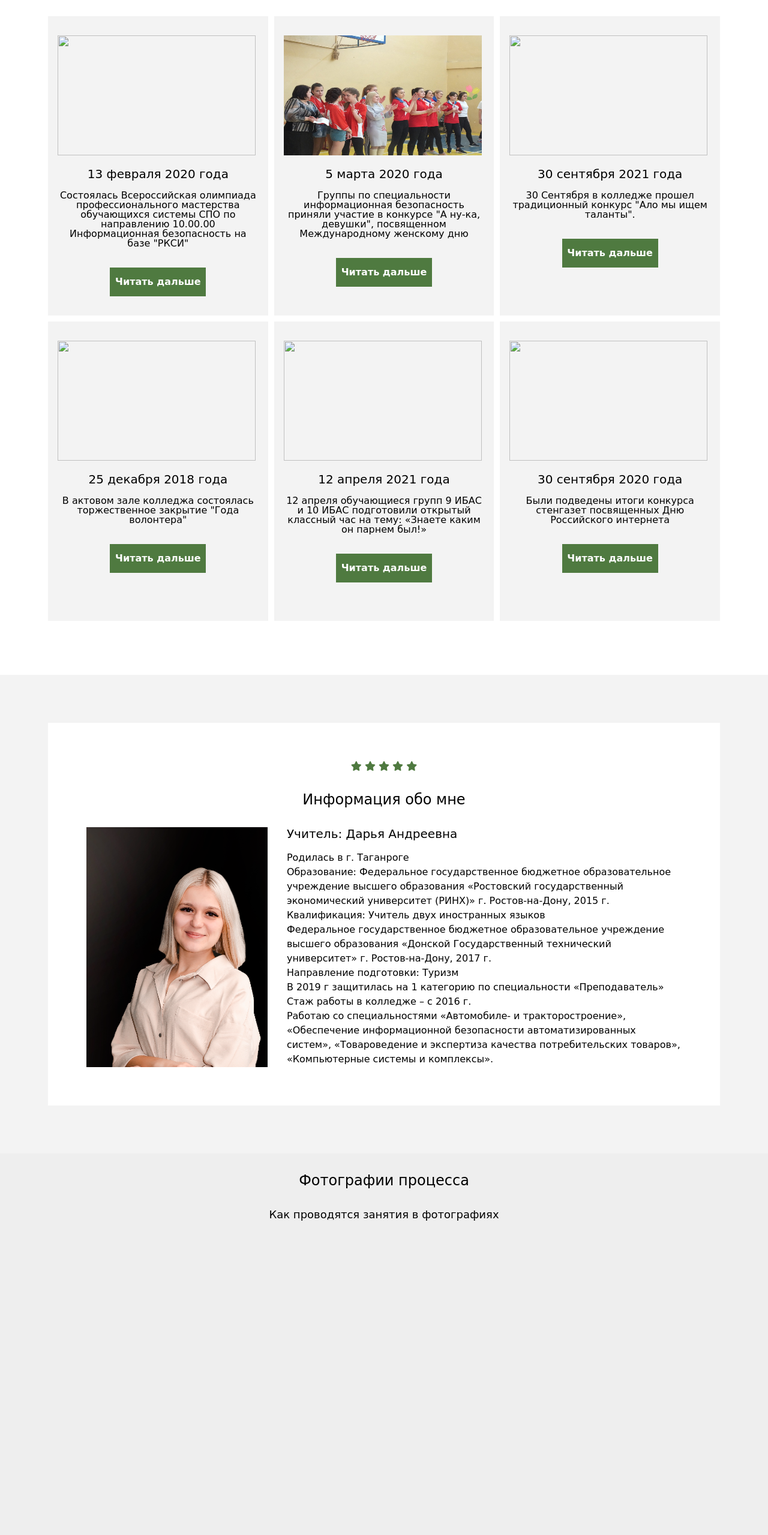
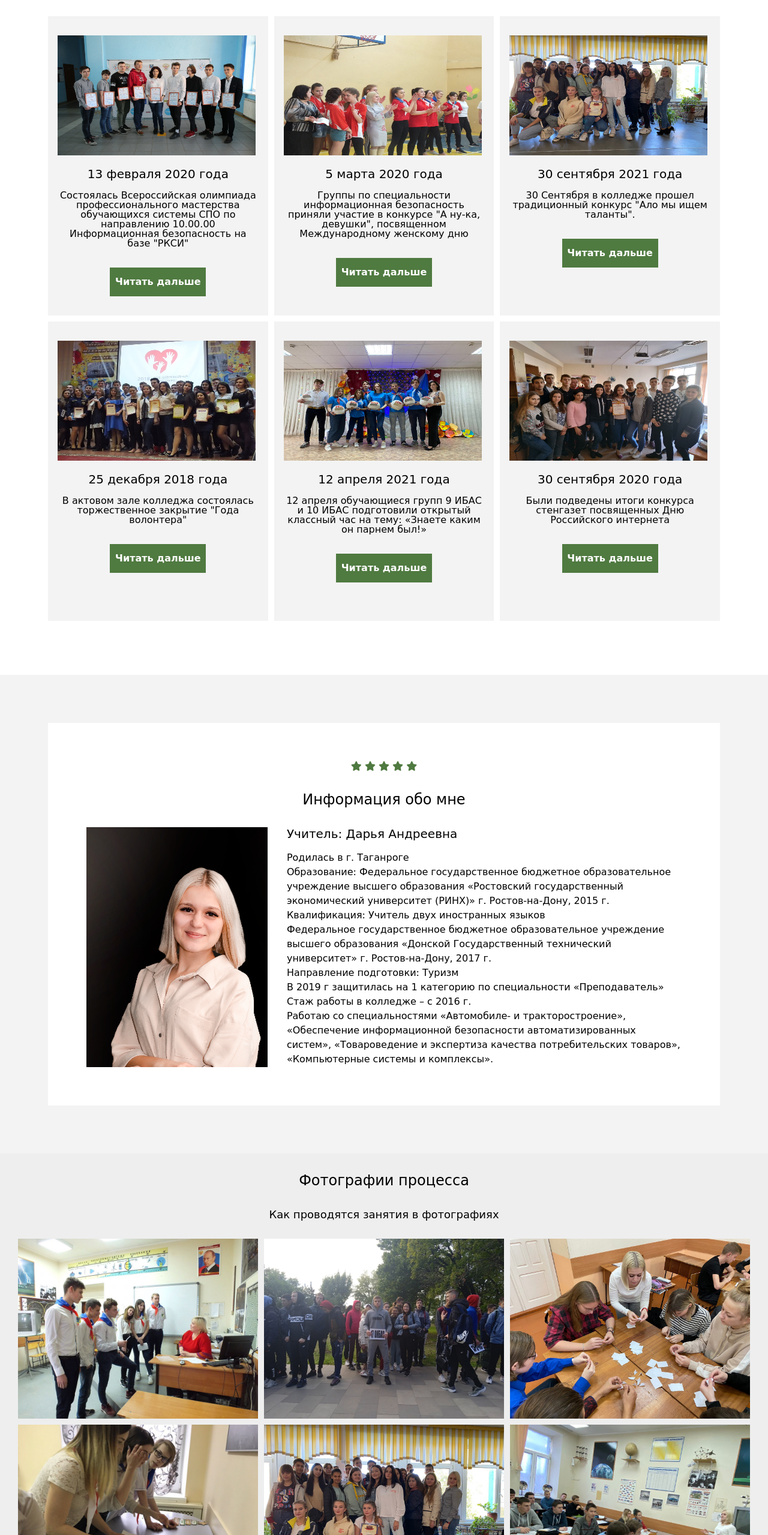
Before and after one commit to lthonny/_teacher, a plain HTML site: page index.html in a window 1280 px wide. Shown: the part 1258-3817 px from the top of the page at 60% size. Drawn offline with Linux system fonts and the light colour scheme; a web font is replaced by a local one.

Commit message:
path update

```diff
--- a/index.html
+++ b/index.html
@@ -150,7 +150,7 @@
                     <div class="news-main-blocks">
                         <div class="news-main-block-1">
                             <div class="news-main-block-photo-1">
-                                <img src="../src/img/gallery/02.jpg" alt="">
+                                <img src="./img/gallery/02.jpg" alt="">
                                 <!-- <img src="/src/img/news/Sertifikat_Kirpa_Nasti_page-0001.jpg" alt=""> -->
                             </div>
                             <div class="news-main-block-title">13 февраля 2020 года</div>
@@ -178,7 +178,7 @@
                         </div>
                         <div class="news-main-block-3">
                             <div class="news-main-block-photo-3">
-                                <img src="../src/img/MY7tl017nmA.jpg" alt="">
+                                <img src="./img/MY7tl017nmA.jpg" alt="">
                                 <!-- <img src="../src/img/gallery/06.jpg" alt=""> -->
                             </div>
                             <div class="news-main-block-title">30 сентября 2021 года</div>
@@ -193,7 +193,7 @@
                         </div>
                         <div class="news-main-block-4">
                             <div class="news-main-block-photo-4">
-                                <img src="../src/img/gallery/04.jpg" alt="">
+                                <img src="./img/gallery/04.jpg" alt="">
                             </div>
                             <div class="news-main-block-title">25 декабря 2018 года</div>
                             <div class="news-main-block-description">
@@ -206,7 +206,7 @@
 
                         <div class="news-main-block-5">
                             <div class="news-main-block-photo-5">
-                                <img src="../src/img/gallery/07.jpg" alt="">
+                                <img src="./img/gallery/07.jpg" alt="">
                             </div>
                             <div class="news-main-block-title">12 апреля 2021 года</div>
                             <div class="news-main-block-description">
@@ -221,7 +221,7 @@
 
                         <div class="news-main-block-6">
                             <div class="news-main-block-photo-6">
-                                <img src="../src/img/gallery/08.jpg" alt="">
+                                <img src="./img/gallery/08.jpg" alt="">
                             </div>
                             <div class="news-main-block-title">30 сентября 2020 года</div>
                             <div class="news-main-block-description">
@@ -279,32 +279,32 @@
                         </div>
                         <div class="gallery-main-block">
                             <div class="block gallery-main-block-1">
-                                <img src="../src/img/gallery/01.jpg" alt="">
+                                <img src="./img/gallery/01.jpg" alt="">
                             </div>
                             <div class="block gallery-main-block-2">
-                                <img src="../src/img/prWJDxJfeYw.jpg" alt="">
+                                <img src="./img/prWJDxJfeYw.jpg" alt="">
                             </div>
                             <div class="block gallery-main-block-3">
-                                <img src="../src/img/gallery/03.jpg" alt="">
+                                <img src="./img/gallery/03.jpg" alt="">
                             </div>
                             <div class="block gallery-main-block-4">
-                                <img src="../src/img/Конституция 3.jpg" alt="">
+                                <img src="./img/Конституция 3.jpg" alt="">
                             </div>
                             <div class="block gallery-main-block-5">
                                 <!-- <img src="../src/img/On5zZm_E_3Y.jpg" alt=""> -->
-                                <img src="../src/img/MY7tl017nmA.jpg" alt="">
+                                <img src="./img/MY7tl017nmA.jpg" alt="">
                             </div>
                             <div class="block gallery-main-block-6">
-                                <img src="../src/img/CWieKIOyO0Q.jpg" alt="">
+                                <img src="./img/CWieKIOyO0Q.jpg" alt="">
                             </div>
                             <div class="block gallery-main-block-7">
-                                <img src="../src/img/анкетирование.jpg" alt="">
+                                <img src="./img/анкетирование.jpg" alt="">
                             </div>
                             <div class="block gallery-main-block-8">
-                                <img src="../src/img/Квест Я гражданинт России1.jpg" alt="">
+                                <img src="./img/Квест Я гражданинт России1.jpg" alt="">
                             </div>
                             <div class="block gallery-main-block-9">
-                                <img src="../src/img/gallery/09.jpg" alt="">
+                                <img src="./img/gallery/09.jpg" alt="">
                             </div>
                         </div>
                     </div>
```
